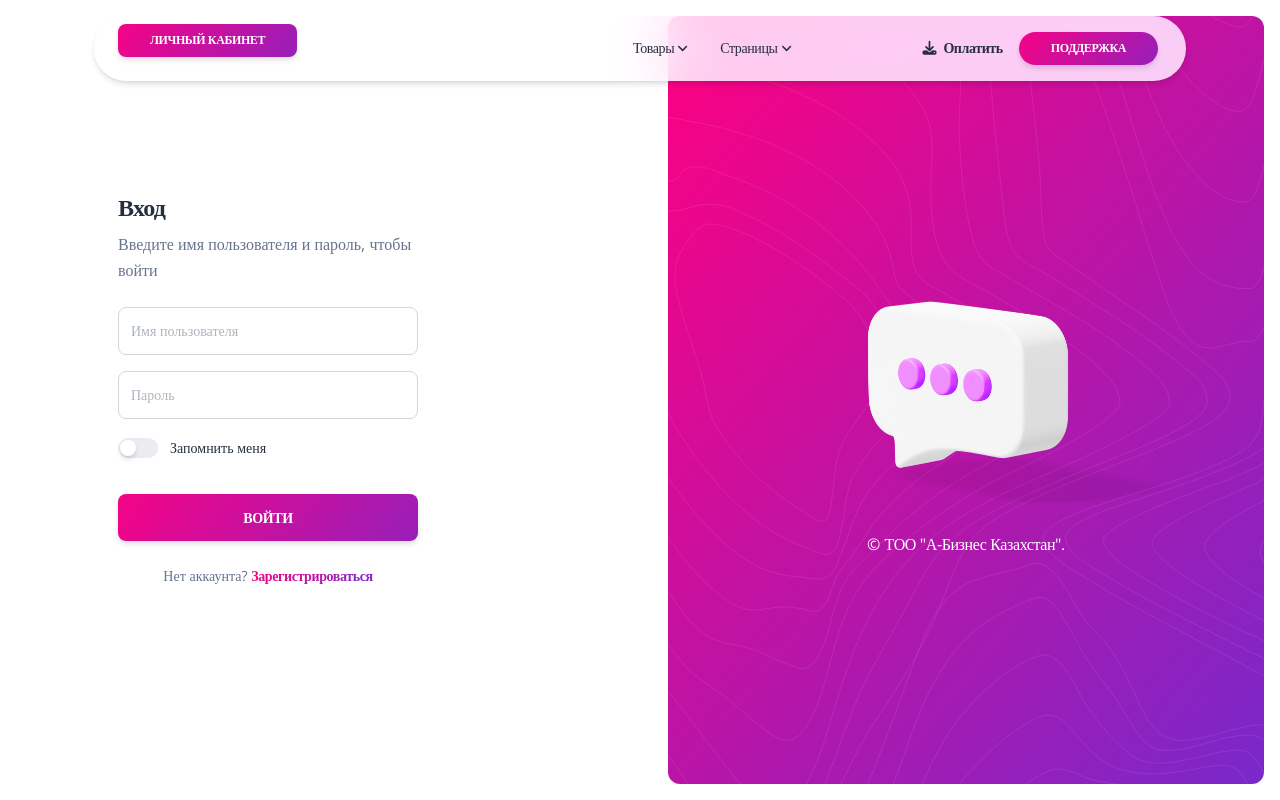
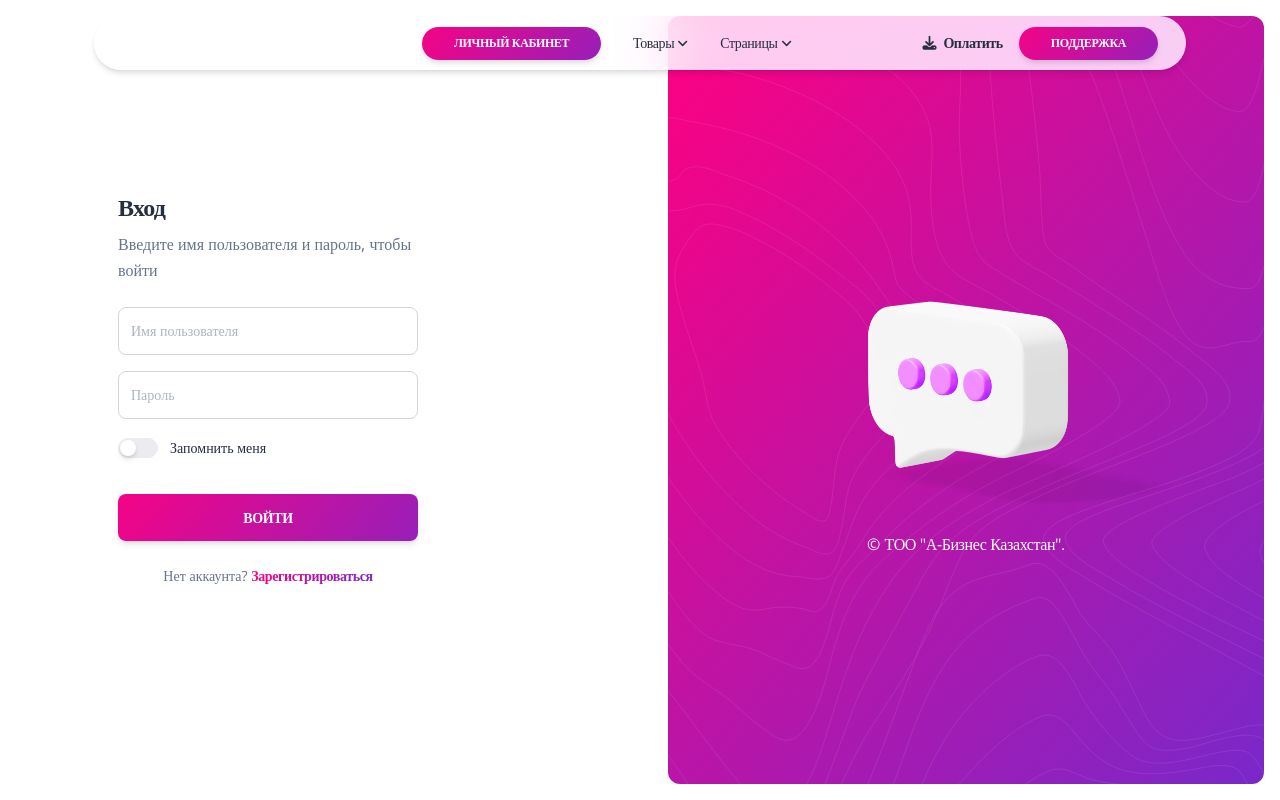
Before and after one commit to im-heimu/ecommerce-flask-stripe, a Flask app: page /login/ in a window 1280 px wide. Run offline with Flask 3, Linux system fonts and the light colour scheme; parts of the project's set-up code (start-up, migrations or seed data) failed here and were passed over; some libraries are stand-ins or nearby versions.

Commit message:
Refactor navigation bar to enhance layout and styling of the login button, improving overall user interface consistency.

```diff
--- a/app/templates/includes/navigation.html
+++ b/app/templates/includes/navigation.html
@@ -4,9 +4,11 @@
       <div class="col-12">
         <nav class="navbar navbar-expand-lg  blur blur-rounded top-0 z-index-fixed shadow position-absolute my-3 py-2 start-0 end-0 mx-4">
           <div class="container-fluid">
-            <a href="{{ url_for('login') }}" class="btn btn-sm bg-gradient-primary me-3">Личный кабинет</a>
             <div class="collapse navbar-collapse pt-3 pb-2 py-lg-0" id="navigation">
               <ul class="navbar-nav navbar-nav-hover ms-lg-12 ps-lg-5 w-100">
+                <li class="nav-item my-auto ms-0 ms-lg-0 me-3">
+                  <a href="{{ url_for('login') }}" class="btn btn-sm bg-gradient-primary btn-round mb-0">Личный кабинет</a>
+                </li>
 
                 <!-- Products -->
                 <li class="nav-item dropdown dropdown-hover mx-2">
```
